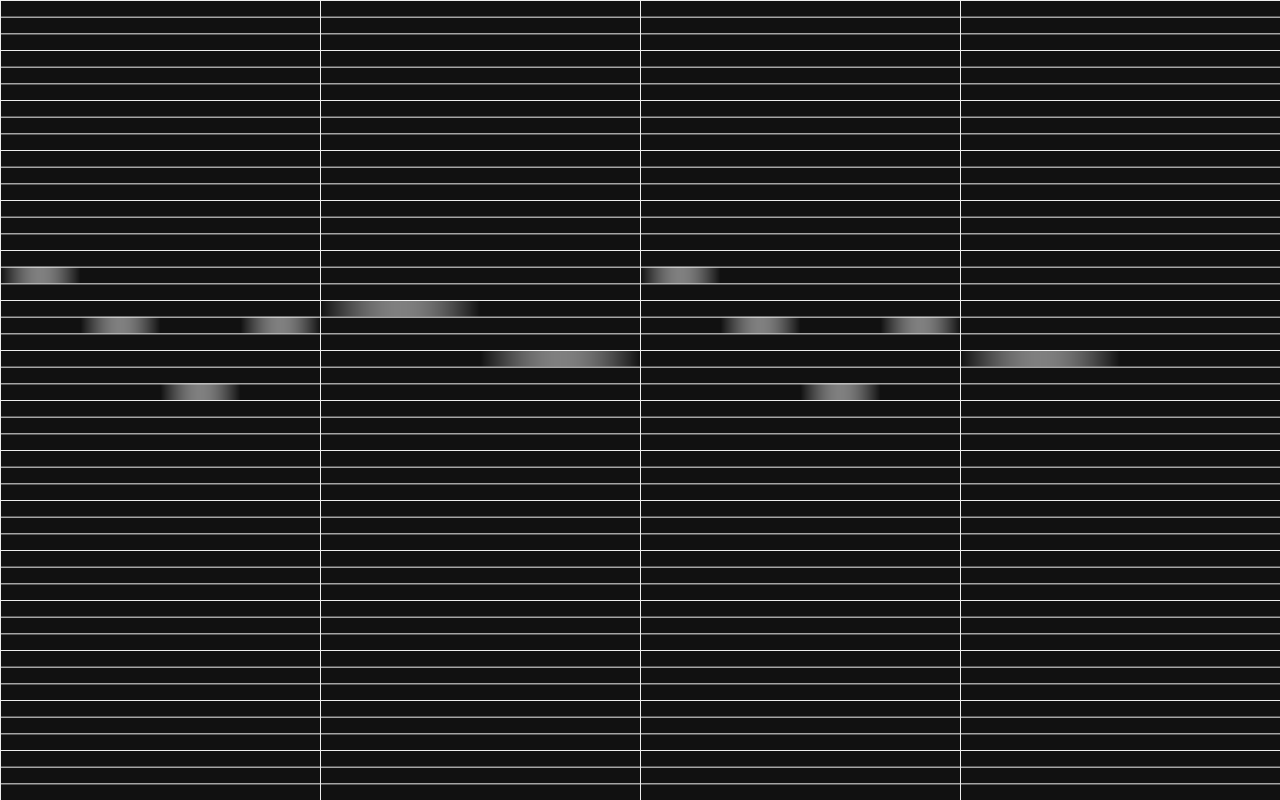
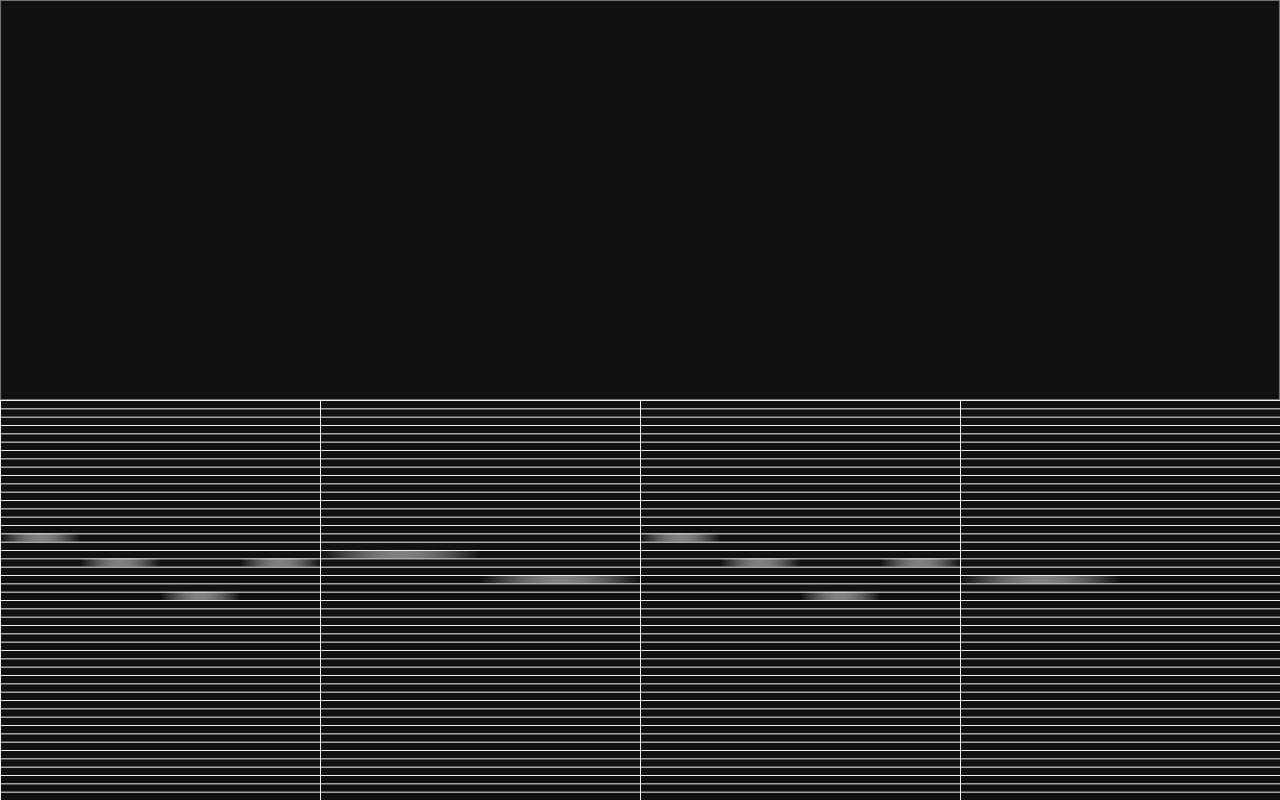
Before and after one commit to Alex-Fischman/oidua, a plain HTML site: page index.html in a window 1280 px wide. Drawn offline with Linux system fonts and the light colour scheme.

Commit message:
Added textarea for DSL input

```diff
--- a/index.css
+++ b/index.css
@@ -1,10 +1,19 @@
-html, body, canvas {
+html, body, textarea, canvas {
 	width: 100%;
 	height: 100%;
 	margin: 0;
-	border: 0;
-	padding: 0;
 	display: block;
+	box-sizing: border-box;
 	touch-action: none;
 	background-color: #111;
+	color: #EEE;
 }
+
+#input, #canvas {
+	height: 50%;
+}
+
+#input {
+	resize: none;
+	padding: 10px;
+}
--- a/index.html
+++ b/index.html
@@ -7,6 +7,7 @@
 	<link href="index.css" rel="stylesheet"></link>
 </head>
 <body>
+	<textarea id="input"></textarea>
 	<canvas id="canvas"></canvas>
 	<script src="index.js"></script>
 </body>
--- a/index.js
+++ b/index.js
@@ -68,7 +68,9 @@ const song = Song.sequence(
 	Song.note(2).length(2), Song.rest().length(2),
 ).length(0.25).volume(0.5);
 
-window.addEventListener("keypress", async () => {
+const canvas = document.getElementById("canvas");
+
+canvas.addEventListener("click", async () => {
 	const context = new AudioContext();
 
 	const S = context.sampleRate;
@@ -99,7 +101,6 @@ window.addEventListener("keypress", async () => {
 });
 
 {
-	const canvas = document.getElementById("canvas");
 	const context = canvas.getContext("2d");
 	const {width: w, height: h} = canvas.getBoundingClientRect();
 	canvas.width = w;
```
Also changed, not shown: 1 other file.
